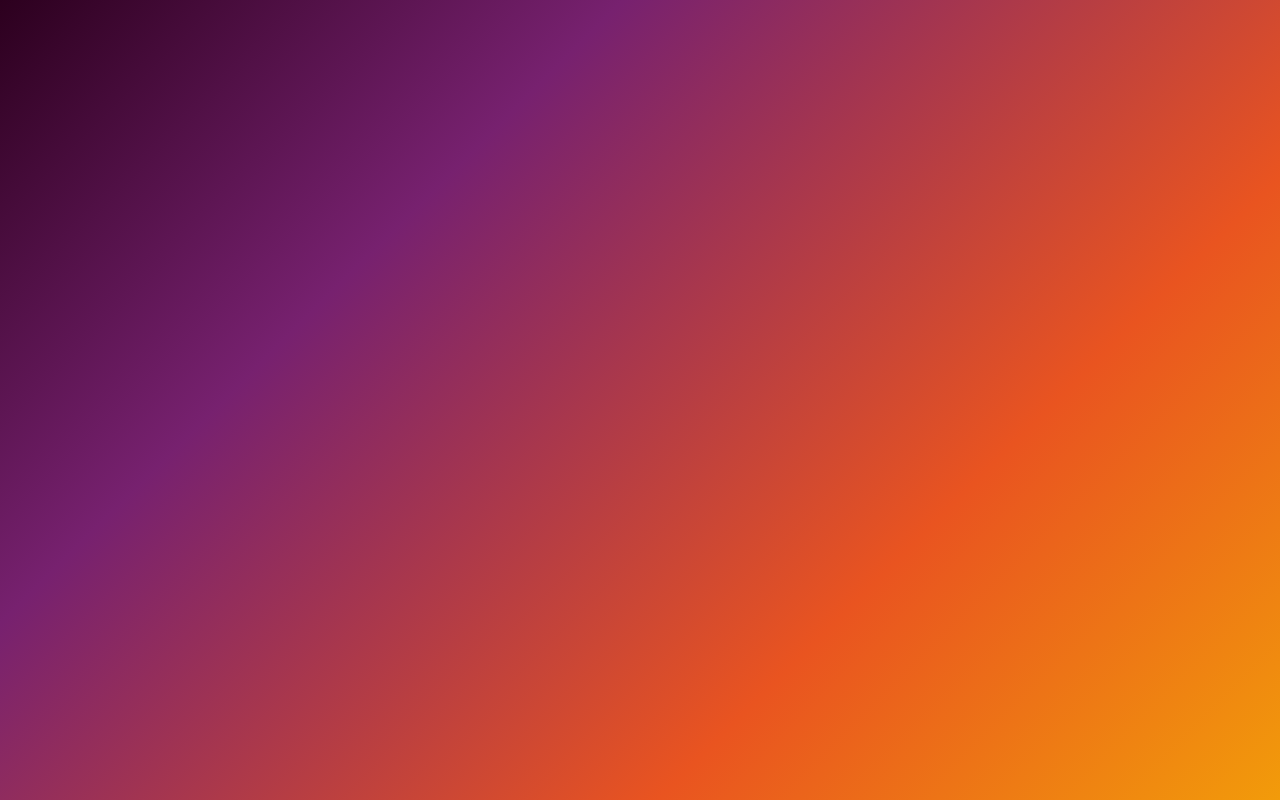
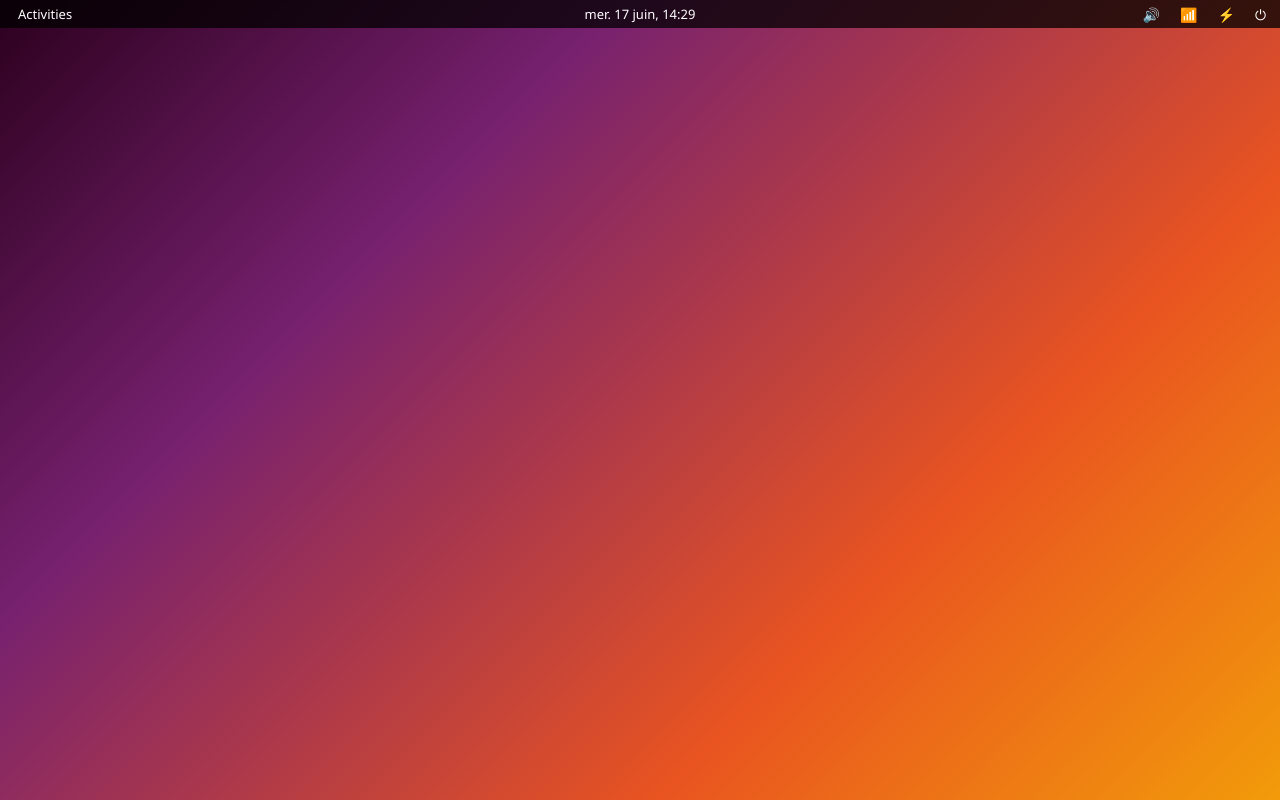
Before and after one commit to nosserb/OSINTpr-view, a plain HTML site: page index.html in a window 1280 px wide. Drawn offline with Linux system fonts and the light colour scheme.

Commit message:
feat: add Ubuntu top panel with clock and system icons

```diff
--- a/index.html
+++ b/index.html
@@ -8,6 +8,20 @@
 </head>
 <body>
     <div id="desktop">
+        <div id="top-panel">
+            <div class="panel-left">
+                <span class="panel-app-name">Activities</span>
+            </div>
+            <div class="panel-center">
+                <span id="panel-clock"></span>
+            </div>
+            <div class="panel-right">
+                <span class="panel-icon">&#128266;</span>
+                <span class="panel-icon">&#128246;</span>
+                <span class="panel-icon">&#9889;</span>
+                <span class="panel-icon" id="panel-power">&#9211;</span>
+            </div>
+        </div>
     </div>
     <script src="script.js"></script>
 </body>
--- a/script.js
+++ b/script.js
@@ -1 +1,10 @@
+function updateClock() {
+    const now = new Date();
+    const options = { weekday: 'short', day: 'numeric', month: 'short', hour: '2-digit', minute: '2-digit' };
+    document.getElementById('panel-clock').textContent = now.toLocaleDateString('fr-FR', options);
+}
+
+updateClock();
+setInterval(updateClock, 1000);
+
 console.log('CTF Ubuntu Desktop loaded');
--- a/style.css
+++ b/style.css
@@ -16,3 +16,52 @@ body {
     background: linear-gradient(135deg, #2c001e 0%, #77216f 30%, #e95420 70%, #f29b0a 100%);
     position: relative;
 }
+
+#top-panel {
+    position: fixed;
+    top: 0;
+    left: 0;
+    right: 0;
+    height: 28px;
+    background: rgba(0, 0, 0, 0.75);
+    display: flex;
+    justify-content: space-between;
+    align-items: center;
+    padding: 0 10px;
+    color: white;
+    font-size: 13px;
+    z-index: 1000;
+}
+
+.panel-left, .panel-right {
+    display: flex;
+    align-items: center;
+    gap: 12px;
+}
+
+.panel-center {
+    position: absolute;
+    left: 50%;
+    transform: translateX(-50%);
+}
+
+.panel-app-name {
+    cursor: pointer;
+    padding: 2px 8px;
+    border-radius: 4px;
+}
+
+.panel-app-name:hover {
+    background: rgba(255, 255, 255, 0.15);
+}
+
+.panel-icon {
+    cursor: pointer;
+    font-size: 14px;
+    padding: 2px 4px;
+    border-radius: 3px;
+}
+
+.panel-icon:hover {
+    background: rgba(255, 255, 255, 0.15);
+}
```
